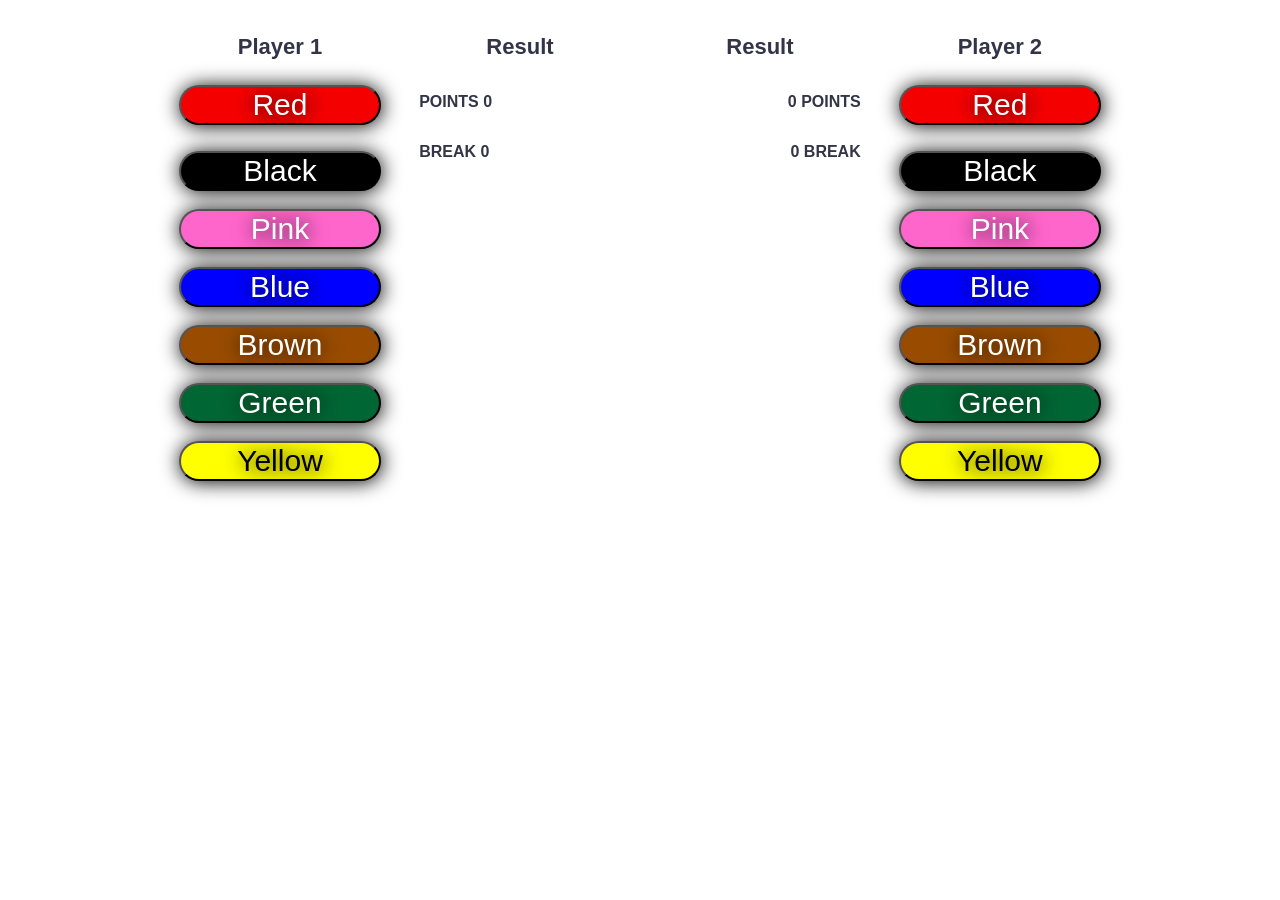
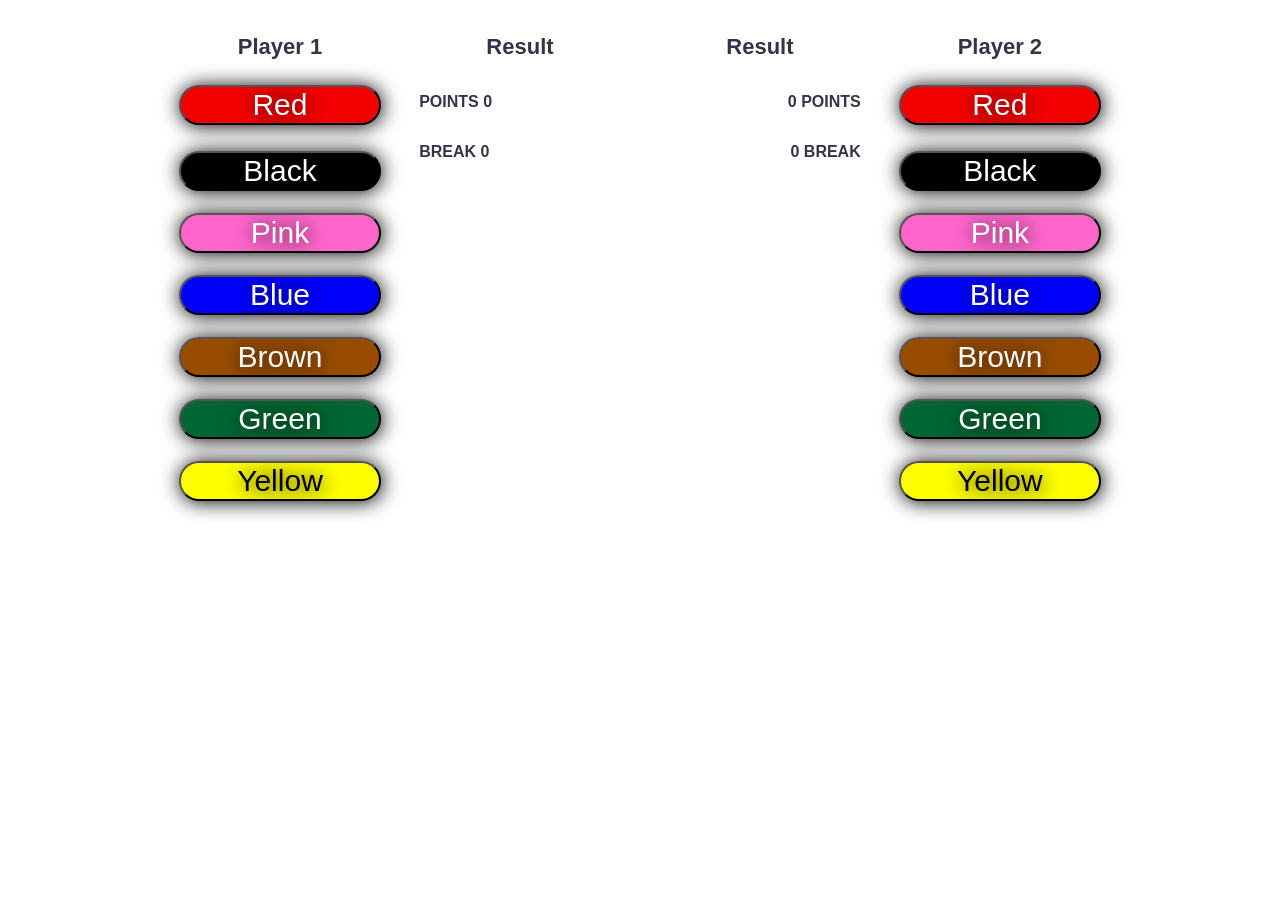

buttons margin fix

--- a/css/simple-grid.css
+++ b/css/simple-grid.css
@@ -293,6 +293,7 @@ p {
   font-size: 30px;
   font-weight: 100;
   padding: 2px;
+  margin-bottom: 4px;
   background-color: #FFFF00;
   -webkit-box-shadow: 1px 1px 20px 0 #000000;
   -moz-box-shadow: 1px 1px 20px 0 #000000;
@@ -324,6 +325,7 @@ p {
   font-size: 30px;
   font-weight: 100;
   padding: 2px;
+  margin-bottom: 4px;
   background-color: #006633;
   -webkit-box-shadow: 1px 1px 20px 0 #000000;
   -moz-box-shadow: 1px 1px 20px 0 #000000;
@@ -355,6 +357,7 @@ p {
   font-size: 30px;
   font-weight: 100;
   padding: 2px;
+  margin-bottom: 4px;
   background-color: #994C00;
   -webkit-box-shadow: 1px 1px 20px 0 #000000;
   -moz-box-shadow: 1px 1px 20px 0 #000000;
@@ -386,6 +389,7 @@ p {
   font-size: 30px;
   font-weight: 100;
   padding: 2px;
+  margin-bottom: 4px;
   background-color: #0000FF;
   -webkit-box-shadow: 1px 1px 20px 0 #000000;
   -moz-box-shadow: 1px 1px 20px 0 #000000;
@@ -417,6 +421,7 @@ p {
   font-size: 30px;
   font-weight: 100;
   padding: 2px;
+  margin-bottom: 4px;
   background-color: #FF66CC;
   -webkit-box-shadow: 1px 1px 20px 0 #000000;
   -moz-box-shadow: 1px 1px 20px 0 #000000;
@@ -448,6 +453,7 @@ p {
   font-size: 30px;
   font-weight: 100;
   padding: 2px;
+  margin-bottom: 4px;
   background-color: #000000;
   -webkit-box-shadow: 1px 1px 20px 0 #000000;
   -moz-box-shadow: 1px 1px 20px 0 #000000;
